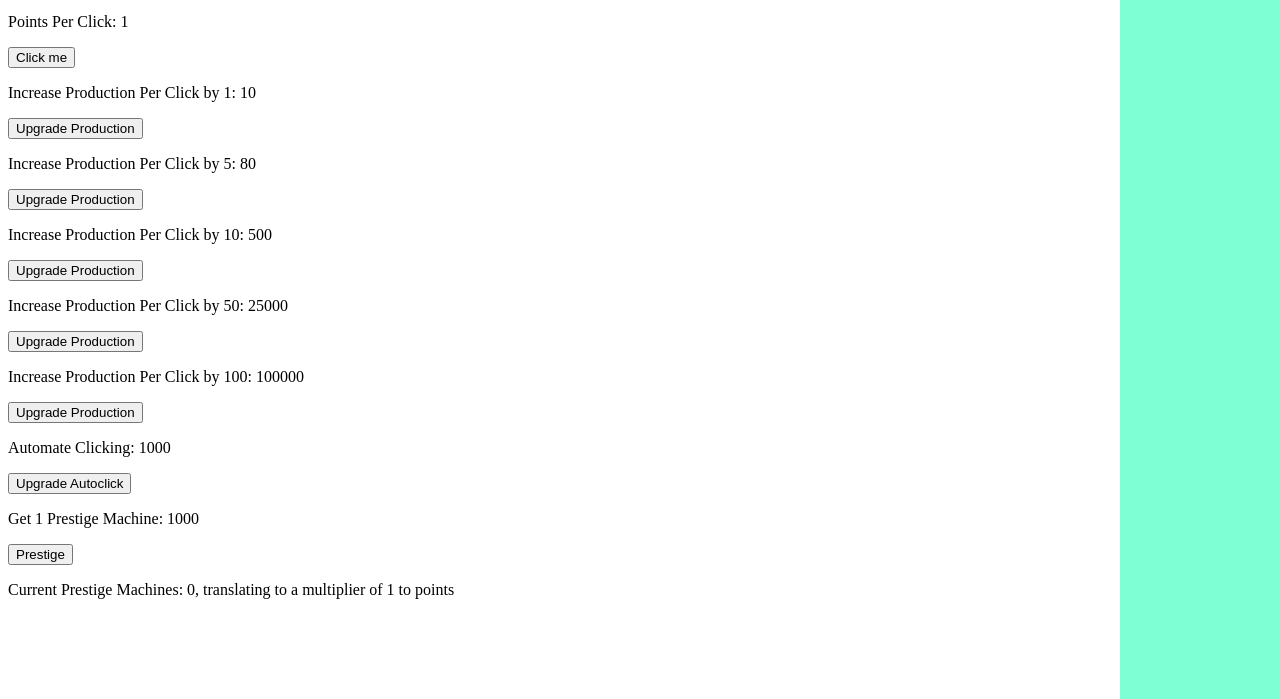
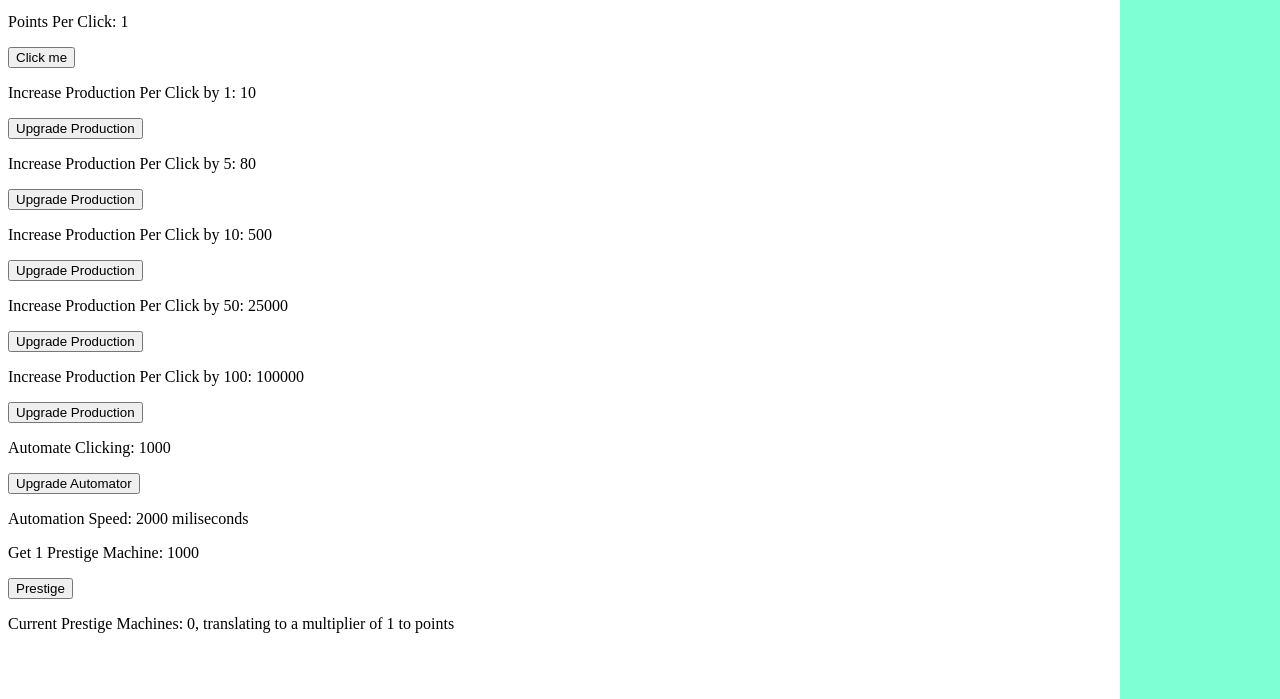
Before and after one commit to dennis-yang-D/clickergame, a plain HTML site: page index.html in a window 1280 px wide. Shown: the part 101-800 px from the top of the page. Drawn offline with Linux system fonts and the light colour scheme.

Commit message:
Update index.html
Adding in automation section

```diff
--- a/index.html
+++ b/index.html
@@ -36,15 +36,17 @@
   <div></div>
   <div></div>
   <p></p>
-<p>Automate Clicking: <span id="autoClick">1000</span></p><!-- shows cost of upgrade -->
-<button id="autoClickButton">Upgrade Autoclick</button>
+  <div id="autoDisplay">
+    <p>Automate Clicking: <span id="autoClickCost">1000</span></p><!-- shows cost of upgrade -->
+    <button id="autoClickButton">Upgrade Automator</button>
+    <p>Automation Speed: <span id="autoSpeed">2000 miliseconds</span></p>
+  </div>
   <div></div>
   <div></div>
   <div></div>
   <div></div>
   <p>Get 1 Prestige Machine: <span id="prestigeCost1">1000</span></p><!-- shows cost of upgrade -->
   <button id="prestigeButton1">Prestige</button>
-<div id="prestigeConfirmText1"></div>
   <p>Current Prestige Machines: <span id="numPrestigeMachines">0</span>, translating to a multiplier of <span id="currentPrestigeBoost">1</span> to points</p> <!-- shows prestige amount -->
   <script type="module" src="./basegame.js"></script>
 
```
Lines whose indentation alone changed are shown as unchanged.
